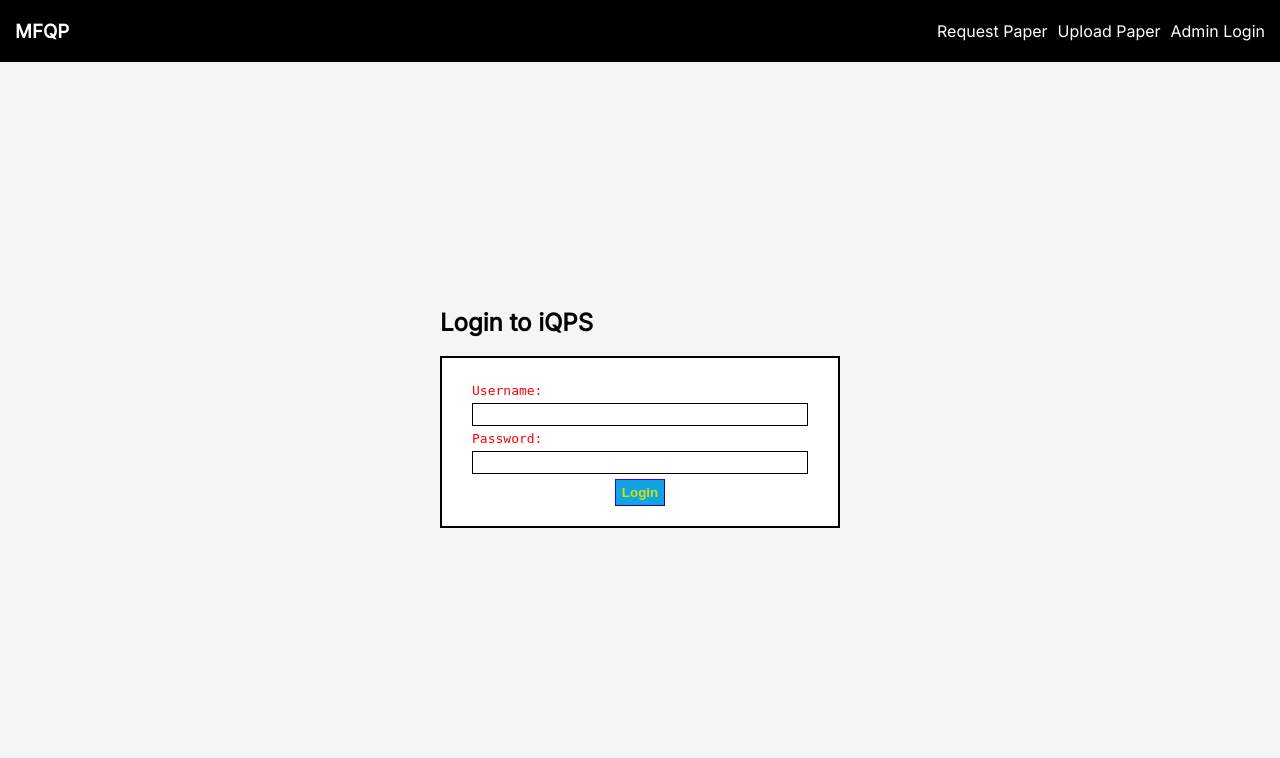
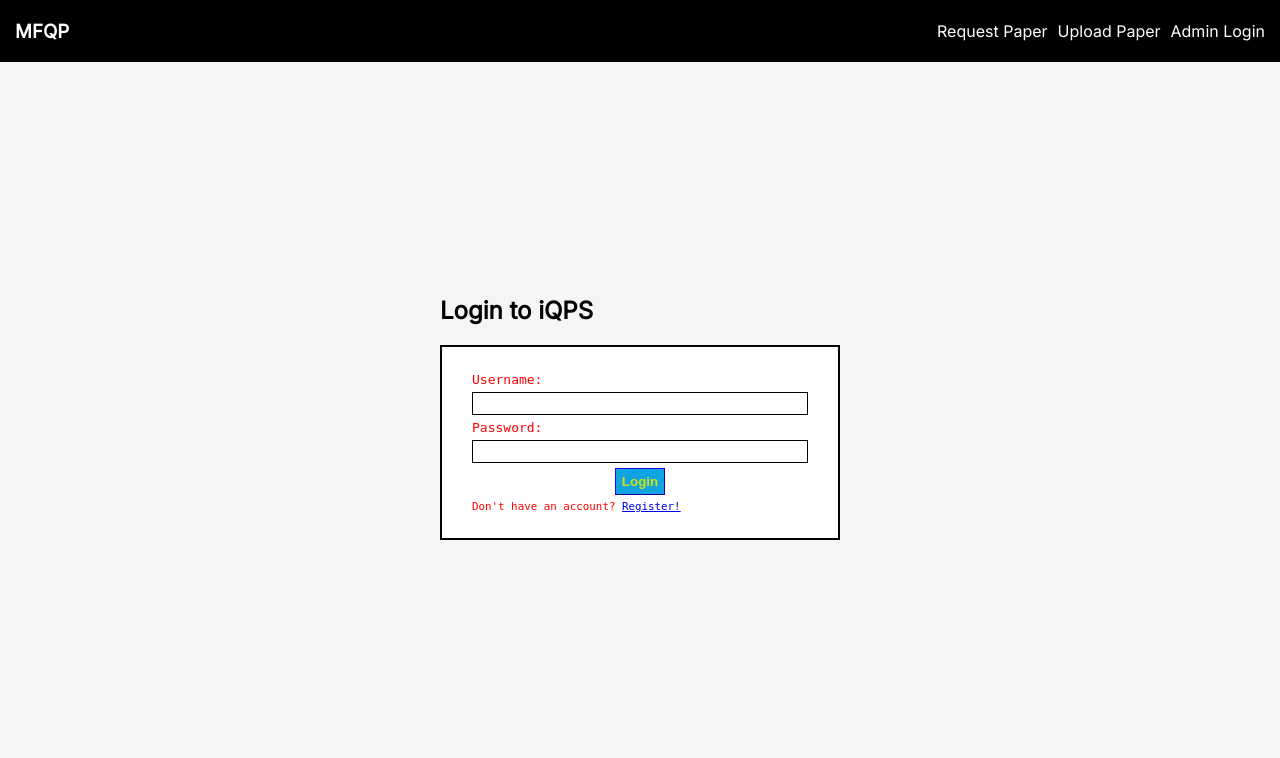
Before and after one commit to grapheo12/iqps, a Django app: page /accounts/login/ in a window 1280 px wide. Shown: the top 758 px of the page. Run offline with Django 3.2, Linux system fonts and the light colour scheme.

Commit message:
enabled the register user page

```diff
--- a/iqps/templates/login.html
+++ b/iqps/templates/login.html
@@ -13,7 +13,7 @@
 	    {% csrf_token %}
 	    {{ form }}
 	    <button type="submit" class="submit-btn">Login</button>
-	    <!-- <small>Don't have an account? <a href="/accounts/register/">Register!</a></small> -->
+	    <small>Don't have an account? <a href="/accounts/register/">Register!</a></small>
 	</form>
     </div>
 {% endblock %}
```
